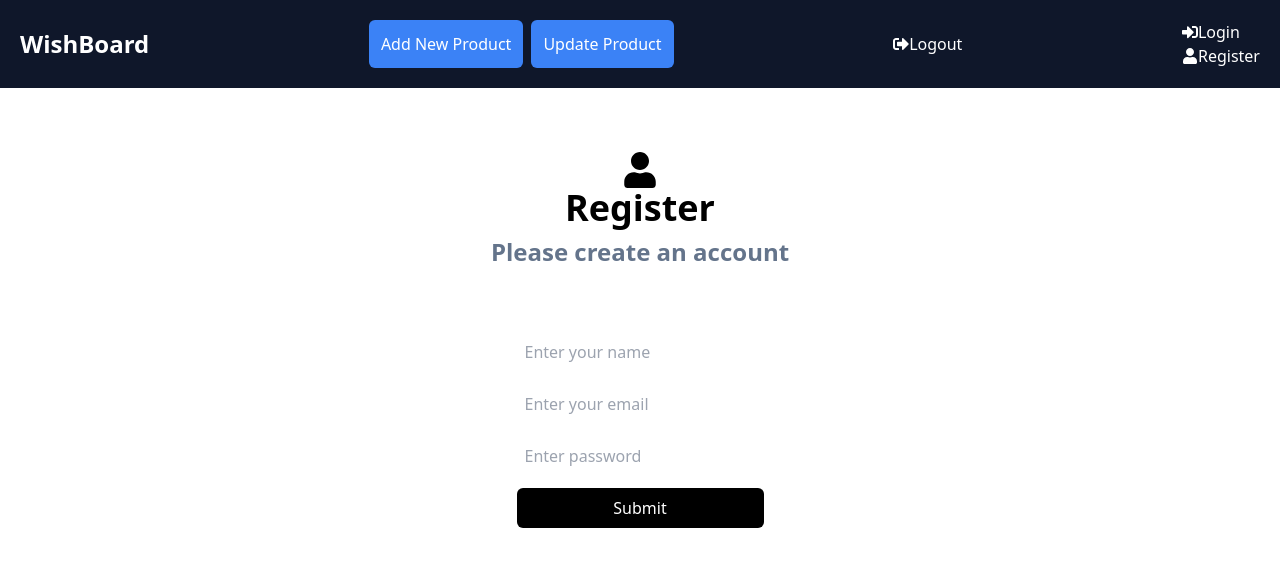
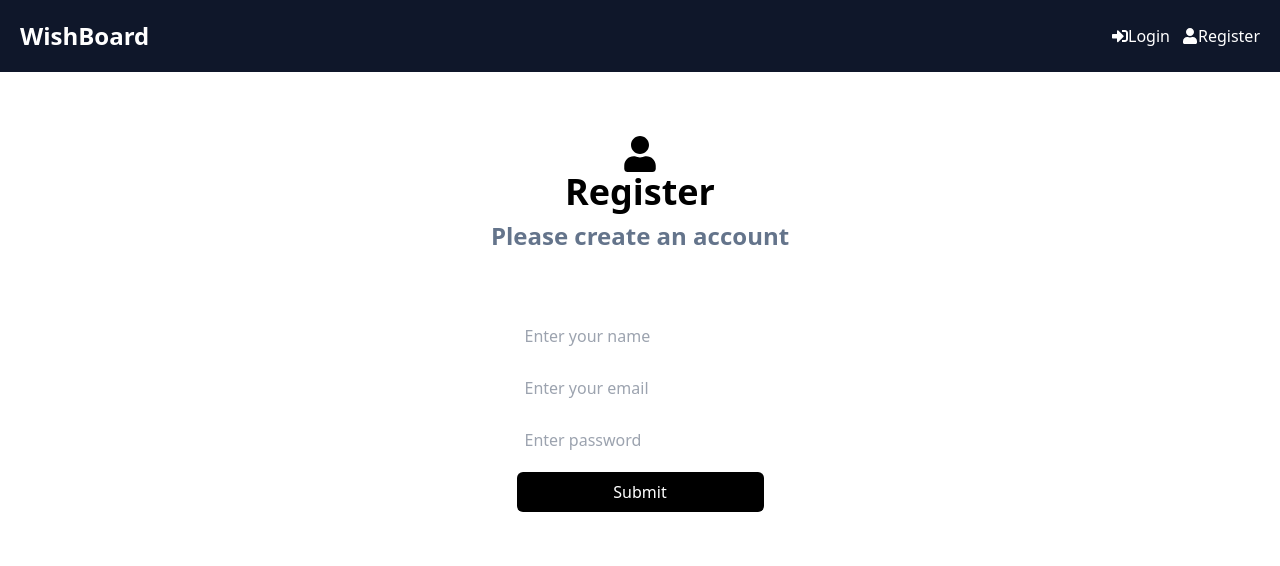
Before and after one commit to iqoll/dashboard-client, a React (Create React App) app: page /register in a window 1280 px wide. Shown: the top 566 px of the page. Built offline with nearby package versions, Linux system fonts and the light colour scheme.

Commit message:
set the initial auth status

```diff
--- a/src/components/Navbar.jsx
+++ b/src/components/Navbar.jsx
@@ -1,9 +1,11 @@
 import { Link, useNavigate } from 'react-router-dom'
 import { FaSignInAlt, FaSignOutAlt, FaUser } from 'react-icons/fa'
 import { useLogout } from '../hooks/useLogout'
+import { useAuthContext } from '../hooks/useAuthContext'
 
 function Navbar() {
 	const { logout } = useLogout()
+	const { user } = useAuthContext()
 
 	const handleClick = (e) => {
 		logout()
@@ -16,6 +18,8 @@ function Navbar() {
 					<Link to='/'>WishBoard</Link>
 				</div>
 
+				<>
+					{user && (
 						<>
 							<ul className='flex space-x-2'>
 								<li>
@@ -30,6 +34,7 @@ function Navbar() {
 								</li>
 							</ul>
 							<div className='text-white'>
+								<span>{user.email}</span>
 								<button
 									className='flex items-center space-x-1 hover:-translate-y-0.5'
 									onClick={handleClick}
@@ -37,7 +42,10 @@ function Navbar() {
 									<FaSignOutAlt /> Logout
 								</button>
 							</div>
-					<div className='text-white'>
+						</>
+					)}
+					{!user && (
+						<div className='text-white flex space-x-3'>
 							<Link
 								to='/login'
 								className='flex items-center space-x-1 hover:-translate-y-0.5'
@@ -51,6 +59,7 @@ function Navbar() {
 								<FaUser /> Register
 							</Link>
 						</div>
+					)}
 				</>
 			</header>
 		</>
--- a/src/context/AuthContext.js
+++ b/src/context/AuthContext.js
@@ -1,4 +1,4 @@
-import { createContext, useReducer } from "react";
+import { createContext, useEffect, useReducer } from "react";
 
 export const AuthContext = createContext()
 
@@ -18,6 +18,14 @@ export const AuthContexProvider = ({children}) => {
     user: null
   })
 
+  useEffect(() => {
+    const user = JSON.parse(localStorage.getItem('user'))
+
+    if(user) {
+      dispatch({type: 'LOGIN', payload: user})
+    }
+  }, [])
+
   console.log('AuthContext State: ', state)
 
   return (
```
Also changed, not shown: src/pages/Login.jsx (+0 -15 lines). Lines whose indentation alone changed are shown as unchanged.
